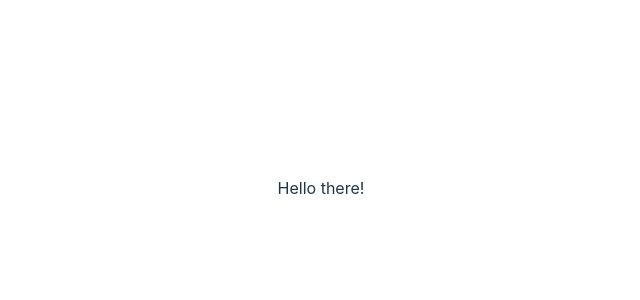
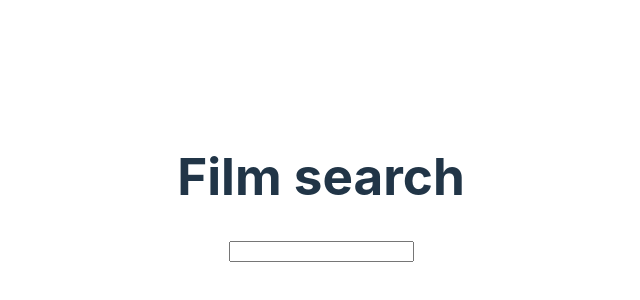
Before and after one commit to DominikaSzu/pet-app, a React (Vite) app: page / in a window 1280 px wide. Shown: the part 212-512 px from the top of the page, without its empty margins (319-959 px from the left). Built offline with nearby package versions, Linux system fonts and the light colour scheme.

Commit message:
Add imput

```diff
--- a/package.json
+++ b/package.json
@@ -26,7 +26,7 @@
     "eslint-plugin-react-refresh": "^0.4.5",
     "prettier": "3.2.5",
     "typescript": "^5.2.2",
-    "vite": "^5.1.4"
+    "vite": "^5.2.7"
   },
   "main": "index.js",
   "repository": "git@github.com:DominikaSzu/pet-app.git",
--- a/src/App.tsx
+++ b/src/App.tsx
@@ -1,8 +1,16 @@
+import { useState } from 'react'
 import './App.css'
 
 function App() {
+  const [films, setFilms] = useState("");
+
   return (
-    <div>Hello there!</div>
+    <div>
+      <h1>Film search</h1>
+      <label id="film_search">
+        <input type="text" name="film_search" value={films} onChange={e => setFilms(e.target.value)}/>
+      </label>
+    </div>
   )
 }
 
```
Also changed, not shown: 1 other file (tests, documents, lock files or other folders).
